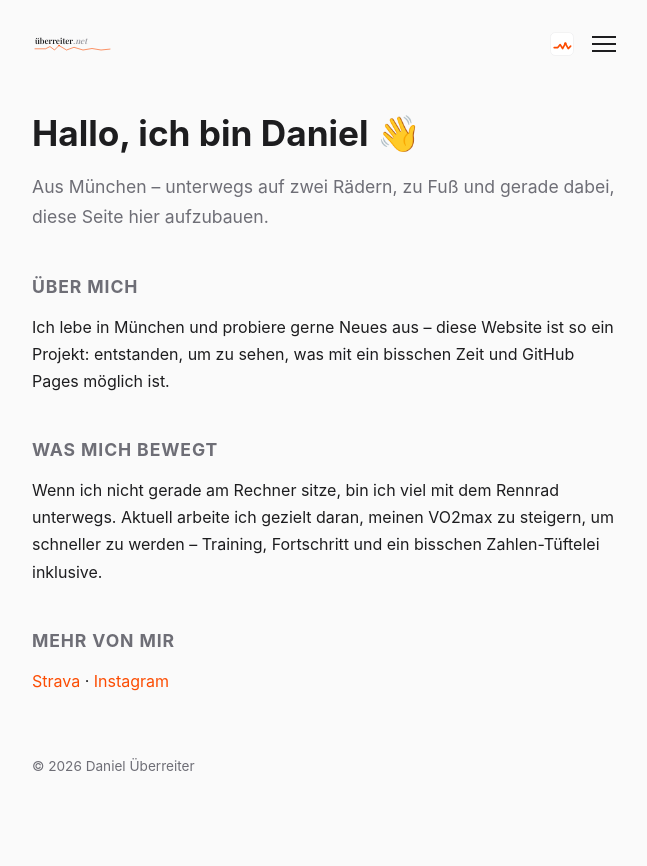
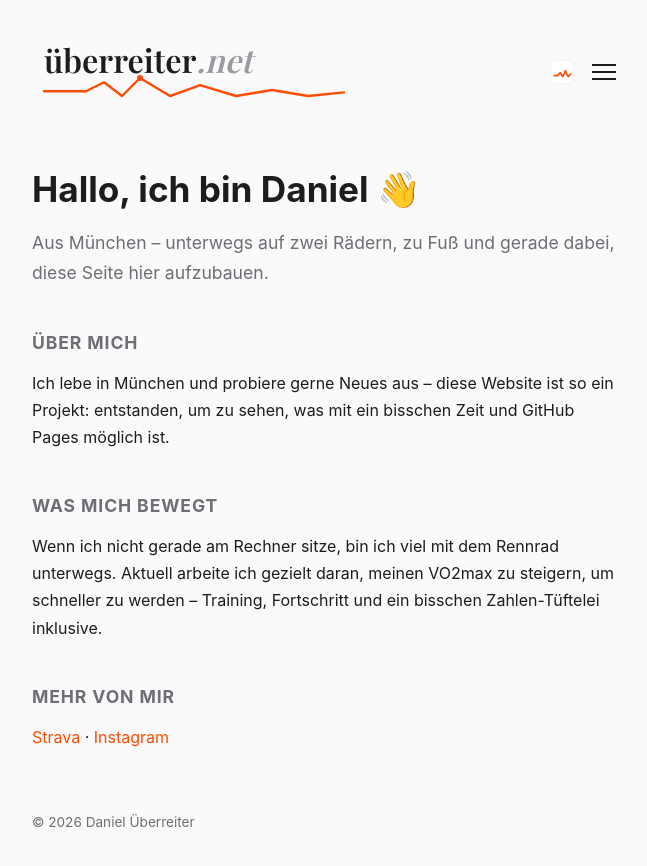
Before and after one commit to 8myjwj4zvx-gif/MyOwnWebsite, a plain HTML site: page index.html in a window 1280 px wide. Shown: the whole page, without its empty margins (312-959 px from the left). Drawn offline with nearby package versions, Linux system fonts and the light colour scheme; a web font is replaced by a local one.

Commit message:
Update Inhalt 2026-07-01 18:03

```diff
--- a/style.css
+++ b/style.css
@@ -29,7 +29,7 @@ a:hover { text-decoration: underline; }
   gap: 16px;
 }
 .logo-link { display: flex; align-items: center; flex-shrink: 0; }
-.logo-mark { height: 24px; width: auto; display: block; }
+.logo-mark { height: 96px; width: auto; display: block; }
 .header-actions { display: flex; align-items: center; gap: 2px; flex-shrink: 0; }
 .rad-link {
   display: flex;
```
